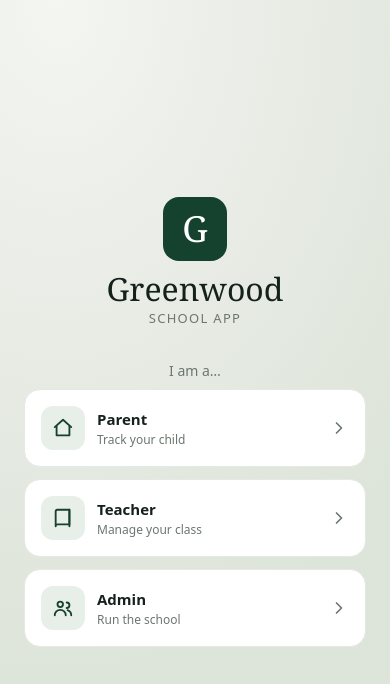
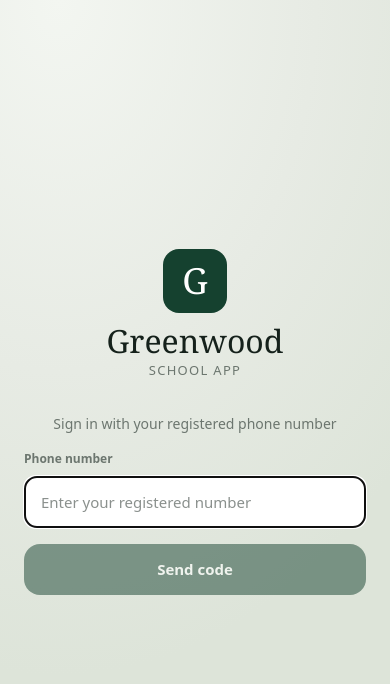
Before and after one commit to kiritoaftab/school-app, a React (Vite) app in the folder frontend/: page /#/login in a window 390 px wide. Shown: the top 684 px of the page. Built offline with nearby package versions, Linux system fonts and the light colour scheme.

Commit message:
Single phone based login flow

```diff
--- a/frontend/src/pages/LoginPage.tsx
+++ b/frontend/src/pages/LoginPage.tsx
@@ -4,12 +4,6 @@ import { api } from '../api/client';
 import { useAuth, type Role } from '../auth/AuthContext';
 import { Button, cx } from '../components/ui';
 import { Icon } from '../components/icons';
-
-const roles: { value: Role; label: string; desc: string }[] = [
-  { value: 'PARENT', label: 'Parent', desc: 'Track your child' },
-  { value: 'TEACHER', label: 'Teacher', desc: 'Manage your class' },
-  { value: 'ADMIN', label: 'Admin', desc: 'Run the school' },
-];
 
 const homeFor: Record<Role, string> = {
   PARENT: '/app/home',
@@ -20,8 +14,7 @@ const homeFor: Record<Role, string> = {
 export function LoginPage() {
   const navigate = useNavigate();
   const { loginWithToken } = useAuth();
-  const [step, setStep] = useState<'role' | 'phone' | 'otp'>('role');
-  const [role, setRole] = useState<Role>('PARENT');
+  const [step, setStep] = useState<'phone' | 'otp'>('phone');
   const [phone, setPhone] = useState('');
   const [otp, setOtp] = useState('');
   const [devCode, setDevCode] = useState<string | null>(null);
@@ -32,7 +25,7 @@ export function LoginPage() {
     setError(null);
     setBusy(true);
     try {
-      const { data } = await api.post('/auth/request-otp', { phone, role });
+      const { data } = await api.post('/auth/request-otp', { phone });
       setDevCode(data.devCode ?? null);
       if (data.devCode) setOtp(data.devCode);
       setStep('otp');
@@ -47,7 +40,8 @@ export function LoginPage() {
     setError(null);
     setBusy(true);
     try {
-      const { data } = await api.post('/auth/verify-otp', { phone, role, otp });
+      const { data } = await api.post('/auth/verify-otp', { phone, otp });
+      // Role comes back from the server — we route on it, not on a pre-selected role.
       const user = await loginWithToken(data.token);
       navigate(homeFor[user.role]);
     } catch (e: any) {
@@ -68,34 +62,9 @@ export function LoginPage() {
         <p className="text-muted text-[13px] tracking-widest uppercase mt-1">School App</p>
       </div>
 
-      {step === 'role' && (
-        <div className="space-y-3">
-          <p className="text-center text-[14px] text-muted mb-2">I am a…</p>
-          {roles.map((r) => (
-            <button
-              key={r.value}
-              onClick={() => {
-                setRole(r.value);
-                setStep('phone');
-              }}
-              className="w-full bg-white border border-line rounded-2xl p-4 flex items-center gap-3 active:scale-[0.99] transition"
-            >
-              <div className="w-11 h-11 rounded-xl bg-mist grid place-items-center text-green">
-                {r.value === 'PARENT' ? <Icon.home size={22} /> : r.value === 'TEACHER' ? <Icon.book size={22} /> : <Icon.users size={22} />}
-              </div>
-              <div className="text-left flex-1">
-                <p className="font-semibold text-[15px]">{r.label}</p>
-                <p className="text-[12px] text-muted">{r.desc}</p>
-              </div>
-              <Icon.chevronRight size={20} className="text-muted" />
-            </button>
-          ))}
-        </div>
-      )}
-
       {step === 'phone' && (
         <div className="space-y-4">
-          <RoleTag role={role} onBack={() => setStep('role')} />
+          <p className="text-center text-[14px] text-muted">Sign in with your registered phone number</p>
           <div>
             <p className="text-[12px] font-semibold text-muted mb-2">Phone number</p>
             <input
@@ -116,7 +85,10 @@ export function LoginPage() {
 
       {step === 'otp' && (
         <div className="space-y-4">
-          <RoleTag role={role} onBack={() => setStep('phone')} />
+          <button onClick={() => setStep('phone')} className={cx('flex items-center gap-2 text-[13px] font-semibold text-green')}>
+            <Icon.chevronLeft size={18} />
+            {phone}
+          </button>
           <div>
             <p className="text-[12px] font-semibold text-muted mb-2">Enter the 6-digit code</p>
             <input
@@ -142,12 +114,3 @@ export function LoginPage() {
     </div>
   );
 }
-
-function RoleTag({ role, onBack }: { role: Role; onBack: () => void }) {
-  return (
-    <button onClick={onBack} className={cx('flex items-center gap-2 text-[13px] font-semibold text-green')}>
-      <Icon.chevronLeft size={18} />
-      Logging in as {role.charAt(0) + role.slice(1).toLowerCase()}
-    </button>
-  );
-}
```
Also changed, not shown: 1 other file (tests, documents, lock files or other folders).
